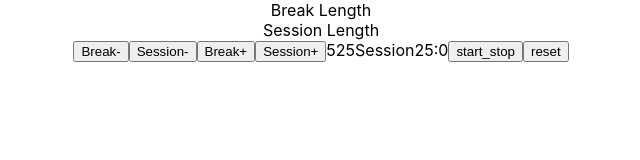
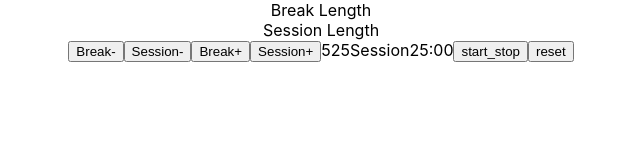
Before and after one commit to wenyuzheng/25plus5-clock-v2, a React (Create React App) app: page / in a window 1280 px wide. Shown: the top 160 px of the page, without its empty margins (319-959 px from the left). Built offline with nearby package versions, Linux system fonts and the light colour scheme.

Commit message:
User story 18-21

```diff
--- a/src/App.js
+++ b/src/App.js
@@ -48,12 +48,14 @@ function App() {
     const newSessionLength = sessionLength - 1;
     if (newSessionLength <= 0) return;
     setSessionLength(newSessionLength);
+    setTime(newSessionLength * 60);
   };
 
   const incrementSessionLength = () => {
     const newSessionLength = sessionLength + 1;
     if (newSessionLength > 60) return;
     setSessionLength(newSessionLength);
+    setTime(newSessionLength * 60);
   };
 
   return (
--- a/src/Components/DisplayTime.js
+++ b/src/Components/DisplayTime.js
@@ -1,7 +1,14 @@
+const padZero = (time) => {
+  return time < 10 ? `0${time}` : time;
+};
+
 const DisplayTime = ({ time }) => {
+  const minute = Math.floor(time / 60);
+  const second = time % 60;
+
   return (
     <span id="time-left">
-      {Math.floor(time / 60)}:{time % 60}
+      {padZero(minute)}:{padZero(second)}
     </span>
   );
 };
```
